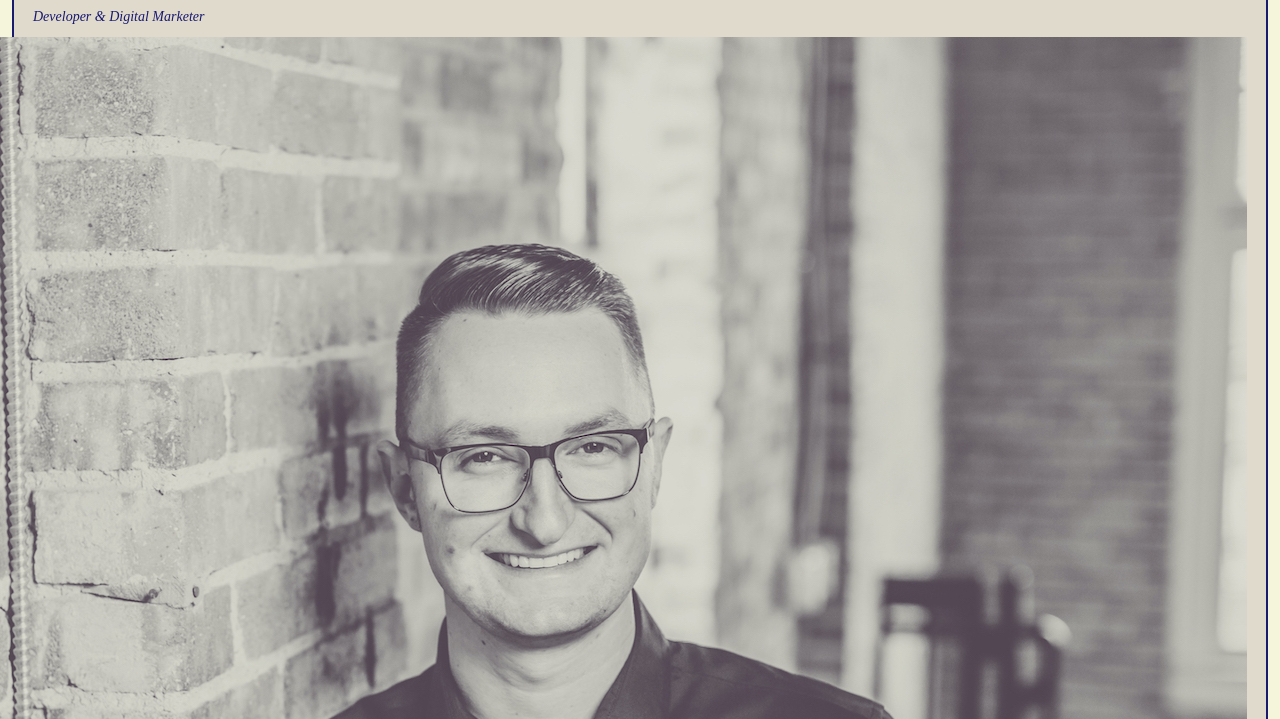
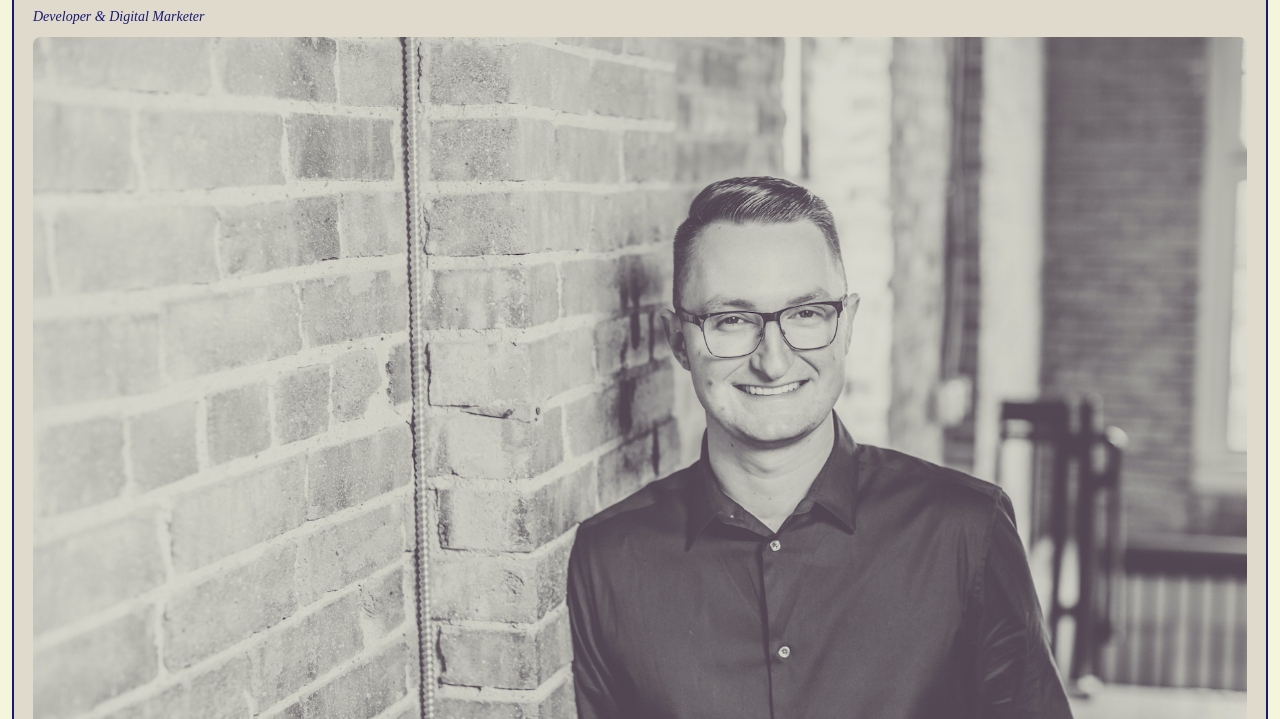
Before and after one commit to benjamin-thompdx/Portfolio-Landing-Page, a plain HTML site: page index.html in a window 1280 px wide. Shown: the part 81-800 px from the top of the page. Drawn offline with Linux system fonts and the light colour scheme.

Commit message:
update headshot image to fit conatiner

```diff
--- a/css/styles.css
+++ b/css/styles.css
@@ -5,6 +5,9 @@
 
 img.headshot {
   float: right;
+  border-radius: 8px;
+  max-width:100%;
+  max-height:100%;
 }
 
 .border {
```
